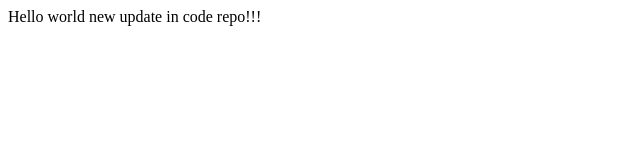
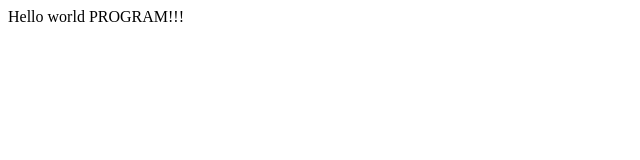
Before and after one commit to poojramesh/blueegreen, a plain HTML site: page index.html in a window 1280 px wide. Shown: the whole page, without its empty margins (0-640 px from the left). Drawn offline with Linux system fonts and the light colour scheme.

Commit message:
Update index.html

```diff
--- a/index.html
+++ b/index.html
@@ -1,6 +1,6 @@
 <html>
 <header><title>This is title</title></header>
 <body>
-Hello world new update in code repo!!!
+Hello world PROGRAM!!!
 </body>
 </html>
```
